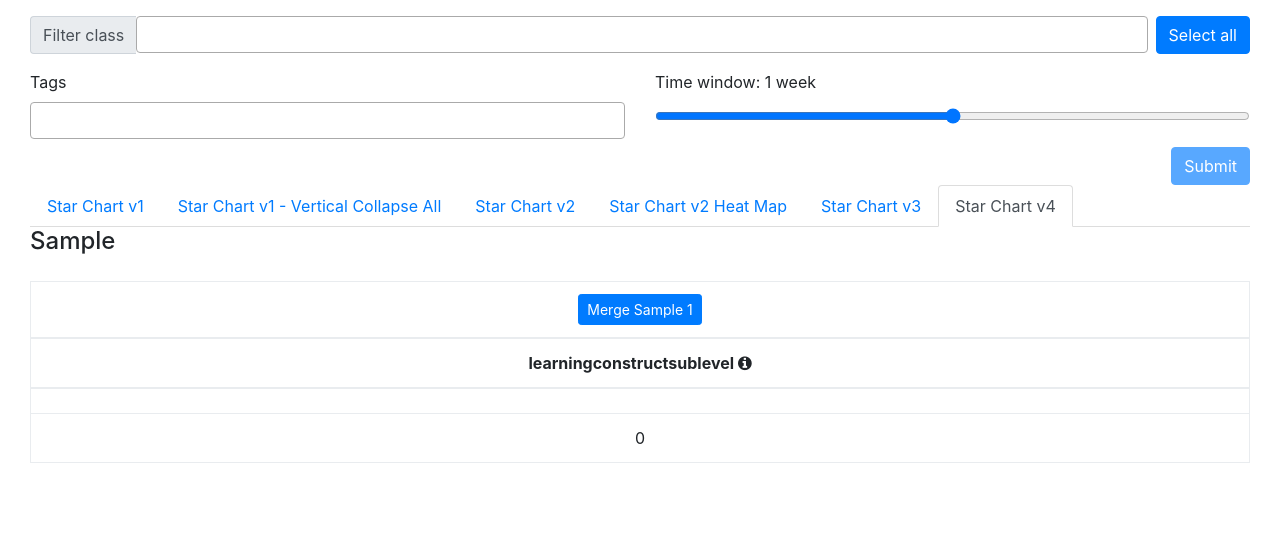
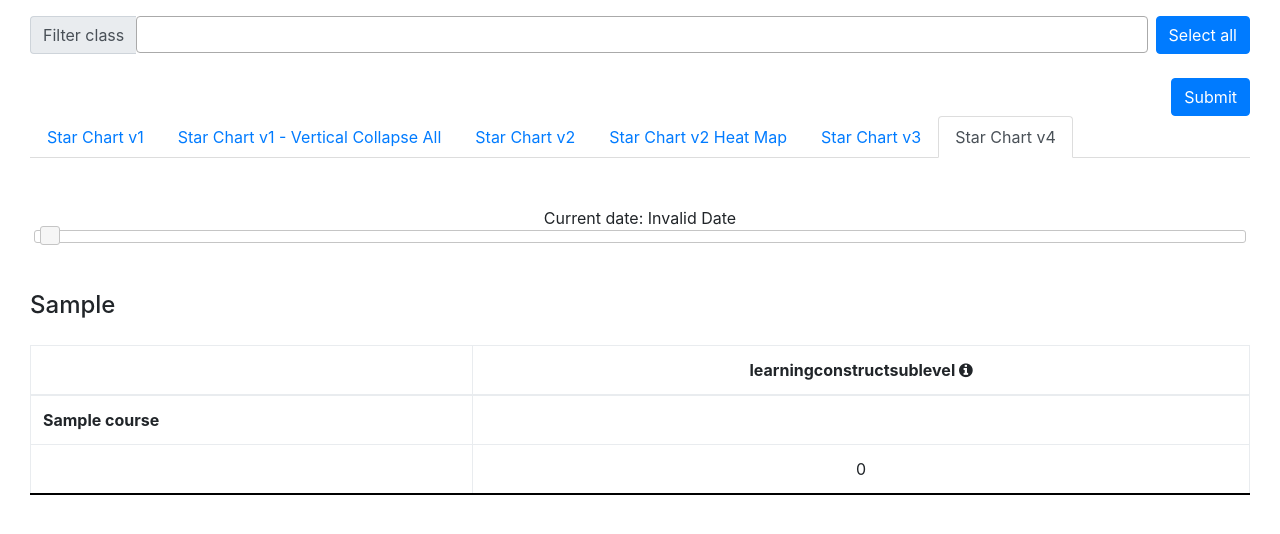
Before and after one commit to build3/LSOA, a Django app: page /observations/ in a window 1280 px wide, after a click on "Star Chart v4". Shown: the part 56-590 px from the top of the page. Run offline with Django 3.2, Linux system fonts and the light colour scheme; a user stored in the database is signed in; tables that the repository leaves empty hold one stand-in row (values such as "Sample post"); data that the repository does not hold is empty; some libraries are stand-ins or nearby versions; some web fonts are replaced.

Commit message:
LSOA-72 Change star chart 4

```diff
--- a/kidviz/choices.py
+++ /dev/null
@@ -1,5 +0,0 @@
-WEEK_1 = "1"
-WEEK_2 = "2"
-WEEK_4 = "3"
-
-TIME_WINDOW_CHOICES = ((WEEK_1, '1 week'), (WEEK_2, '2 weeks'), (WEEK_4, '4 weeks'))
--- a/kidviz/forms.py
+++ b/kidviz/forms.py
@@ -8,7 +8,6 @@
 from related_select.fields import RelatedChoiceField
 from threadlocals.threadlocals import get_current_request
 
-from kidviz.choices import TIME_WINDOW_CHOICES
 from kidviz.models import Course, LearningConstructSublevel, ContextTag, Observation
 
 
@@ -190,7 +189,6 @@
         queryset=Course.objects.all(),
         widget=forms.widgets.SelectMultiple(attrs={'class': 'form-control'})
     )
-    time_window = forms.ChoiceField(required=False, choices=TIME_WINDOW_CHOICES)
 
 
 class DraftObservationForm(ObservationForm):
--- a/kidviz/templatetags/observations.py
+++ b/kidviz/templatetags/observations.py
@@ -27,6 +27,10 @@
 
 @register.simple_tag(takes_context=True)
 def get_color_star_chart_4(context, sublevel, level_observations, construct):
-    all_observations = sum([len(observations)
-        for sublevel, observations in context['star_chart_4'][construct].items()])
+    all_observations = 0
+
+    for course, sublevels in context['star_chart_4'][construct].items():
+        all_observations += sum([len(observations)
+            for sublevel, observations in sublevels.items()])
+
     return sublevel.get_color_dark(len(level_observations), all_observations)
--- a/kidviz/views.py
+++ b/kidviz/views.py
@@ -26,7 +26,6 @@
 from related_select.views import RelatedSelectView
 from tablib import Dataset
 
-from kidviz.choices import TIME_WINDOW_CHOICES, WEEK_1
 from kidviz.exceptions import InvalidFileFormatError
 from kidviz.forms import ObservationForm, SetupForm, GroupingForm, ContextTagForm, \
     DateFilteringForm, DraftObservationForm
@@ -485,14 +484,12 @@
         date_to = None
         selected_constructs = None
         tags = None
-        time_window = WEEK_1
 
         if date_filtering_form.is_valid():
             date_from = date_filtering_form.cleaned_data['date_from']
             date_to = date_filtering_form.cleaned_data['date_to']
             selected_constructs = date_filtering_form.cleaned_data['constructs']
             tags = date_filtering_form.cleaned_data['tags']
-            time_window = date_filtering_form.cleaned_data['time_window'] or WEEK_1
             courses = date_filtering_form.cleaned_data['courses']
 
             # If there aren't any query params use default course.
@@ -504,7 +501,6 @@
 
         observations = Observation.get_observations(
             course_id, date_from, date_to, tags)
-        time_observations = Observation.get_time_observations(observations, time_window)
 
         constructs = LearningConstruct.objects.prefetch_related('levels', 'levels__sublevels').all()
         all_students = Student.get_students_by_course(course_id)
@@ -543,6 +539,9 @@
                         dot_matrix[construct][observation.course][sublevel].append(observation)
                         star_matrix_by_class[construct][observation.course][student][sublevel].append(observation)
 
+        star_chart_4, star_chart_4_dates = Observation.create_star_chart_4(
+                observations, constructs, course_id)
+
         data = super().get_context_data(**kwargs)
         data.update({
             'star_matrix': star_matrix,
@@ -556,12 +555,11 @@
             'selected_chart': self.selected_chart(),
             'star_matrix_vertical': Observation.get_vertical_stars(star_matrix),
             'star_matrix_by_class': star_matrix_by_class,
-            'star_chart_4': Observation.create_star_chart_4(
-                time_observations, all_students, constructs),
-            'time_observations_count': time_observations.count(),
+            'star_chart_4': star_chart_4,
             'COLORS_DARK': json.dumps(LearningConstructSublevel.COLORS_DARK),
-            'time_window_display': dict(
-                    date_filtering_form.fields['time_window'].choices)[time_window]
+            'min_date': Observation.get_min_date_from_observation(observations),
+            'max_date': Observation.get_max_date_from_observations(observations),
+            'star_chart_4_dates': json.dumps(star_chart_4_dates)
         })
         return data
 
@@ -571,8 +569,7 @@
             'date_from': GET_DATA.get('date_from', None),
             'date_to': GET_DATA.get('date_to', None),
             'constructs': GET_DATA.get('constructs', None),
-            'tags': GET_DATA.get('tags', None),
-            'time_window': GET_DATA.get('time_window', None)
+            'tags': GET_DATA.get('tags', None)
         })
 
 
--- a/static/slider.css
+++ /dev/null
@@ -1,9 +0,0 @@
-input[type=range]::-webkit-slider-thumb {
-    -webkit-appearance: none;
-    border: 1px solid #000000;
-    height: 30px;
-    width: 30px;
-    border-radius: 6px;
-    background: #ffffff;
-    cursor: pointer;
-}
--- /dev/null
+++ b/static/slider.js
@@ -0,0 +1,148 @@
+/**
+ * This file contains all logic for slider in star chart v4.
+ *
+ * Description of changing cells when moving slider:
+ *
+ * 1. First parse `observations` from context. Parsed dict will looks like this:
+ * {
+ *   constructID: {
+ *     classID: {
+ *         sublevelID: [Array with timestamps from `observation_date`]
+ *     }
+ *   }
+ * }
+ *
+ * 2. When sliding change value current displayed date.
+ *
+ * 3. When value in slider change, filter parsed `observation` using current
+ *   date from slider comparing two timestamps. In addition calculate new quantity of
+ *   filtered observations.
+ *
+ * 4. Use filtered observations and new quantity of observations to calculate new color for cell.
+ *
+ * 5. Change color in cells and value below them.
+ *
+ */
+
+(() => {
+    const observations = JSON.parse(window.observations) || {};
+    const COLORS_DARK = JSON.parse(window.COLORS_DARK)
+
+    $('#date-slider').slider({
+        min: dateToTime(window.minDate),
+        max: dateToTime(window.maxDate),
+        change: change,
+        slide: slide
+    });
+
+    // Set start value to min date available in slider.
+    $('#slider-value').html(`Current date: ${formatDate($('#date-slider').slider("option", "min"))}`);
+
+    /**
+     * Changes element which displays current date. Called when moving slider.
+     */
+    function slide(event, ui) {
+        $("#slider-value").html(`Current date: ${(formatDate(ui.value))}`);
+    }
+
+    /**
+     * Function called when value in slider change.
+     * Filters observations by current date on slider.
+     */
+    function change(event, ui) {
+        const timestamp = dateToTime(ui.value);
+
+        var observationsFiltered = {};
+        var allStars = {};
+
+        for (var construct in observations) {
+            observationsFiltered[construct] = {};
+
+            if (!allStars.hasOwnProperty(construct)) {
+                allStars[construct] = 0;
+            }
+
+            for (var course in observations[construct]) {
+                observationsFiltered[construct][course] = {}
+
+                for (var sublevel in observations[construct][course]) {
+                    observationsFiltered[construct][course][sublevel] = observations[construct][course][sublevel]
+                        .filter(date => dateToTime(date) > timestamp);
+
+                    allStars[construct] += observationsFiltered[construct][course][sublevel].length;
+                }
+            }
+        }
+
+        changeElements(observationsFiltered, allStars);
+    }
+
+    /**
+     * Changes colored cells and those with observations count after filtering observations by date.
+     * @param {Object} observationsFiltered - Observations filtered by date.
+     * @param {Object} allStars - Observations count per construct.
+     */
+    function changeElements(observationsFiltered, allStars) {
+        for (var construct in observationsFiltered) {
+            for (var course in observationsFiltered[construct]) {
+                for (var sublevel in observationsFiltered[construct][course]) {
+                    const color = calculateNewColor4(
+                        observationsFiltered[construct][course][sublevel].length,
+                        allStars[construct]
+                    );
+
+                    let elem = $(`.star-chart-4-table-${construct}`)
+                        .find(`.heat-${course}-${sublevel}`)
+                        .attr('bgcolor', color);
+
+                    elem[0].dataset.color = color;
+
+                    $(`.star-chart-4-table-${construct}`)
+                        .find(`.stars-${course}-${sublevel}`)
+                        .html(observationsFiltered[construct][course][sublevel].length);
+                }
+            }
+        }
+    }
+
+    /**
+     * Calculates new color for merged level. To get new color for level
+     * new percent value is calculated. When starAmount is 0 color for 0% is used.
+     * When starAmount is equal to allStars which are inside table then color with `10` key is returned.
+     * If new `percentValue` is less than 10% `LESS_THEN_10` key is used.
+     * Otherwise color is taken from the first digit from new `percentValue`. For example when
+     * `percentValue` is 73% the first digit is 7 and `7` key is used to get value from `COLORS_DARK` dict.
+     * @param {Integer} starAmount
+     * @param {Integer} constructId
+     */
+    function calculateNewColor4(starAmount, allStars) {
+        if (starAmount == 0) {
+            return COLORS_DARK["0"];
+        }
+
+        if (starAmount == allStars) {
+            return COLORS_DARK["10"];
+        }
+
+        const percentValue = 100 * starAmount / allStars;
+
+        if (percentValue < 10) {
+            return COLORS_DARK["LESS_THEN_10"]
+        } else {
+            return COLORS_DARK[percentValue.toString()[0]]
+        }
+    }
+
+    /**
+     * Create and format date to display from time in milliseconds.
+     * @param {Number} value - Time in millis.
+     */
+    function formatDate(value) {
+        let options = {"month": "long", "day": "2-digit", "year": "numeric"};
+        return new Date(value * 1000).toLocaleDateString("en-US", options);
+    }
+
+    function dateToTime(date) {
+        return new Date(date).getTime() / 1000;
+    }
+})()
--- a/static/star-chart-v4.css
+++ b/static/star-chart-v4.css
@@ -6,3 +6,13 @@
 .star-v4 h4 {
     margin-bottom: 25px;
 }
+
+input[type=range]::-webkit-slider-thumb {
+    -webkit-appearance: none;
+    border: 1px solid #000000;
+    height: 30px;
+    width: 30px;
+    border-radius: 6px;
+    background: #ffffff;
+    cursor: pointer;
+}
--- a/templates/_base_filtering.html
+++ b/templates/_base_filtering.html
@@ -7,30 +7,23 @@
     <button type="button" id="select-all-courses" class="btn btn-primary ml-2">Select all</button>
   </div>
   <div class="row">
-    <div id="date-from-row" class="col-6 {% if selected_chart == "chart_v4" %} d-none {% endif %} date-class">
+    <div id="date-from-row" class="col-6 date-class">
       <label>Date from</label>
       {{ filtering_form.date_from }}
     </div>
-    <div id="date-to-row" class="col-6 {% if selected_chart == "chart_v4" %} d-none {% endif %} date-class">
+    <div id="date-to-row" class="col-6 date-class">
       <label>Date to</label>
       {{ filtering_form.date_to }}
     </div>
   </div>
   <div class="row">
-    <div class="col-6">
+    <div id="tags-row" class="col-6 date-class">
       <label>Tags</label>
       {{ filtering_form.tags }}
     </div>
-    <div id="construct-row" class="col-6 {% if selected_chart != "chart_v3" %} d-none {% endif %} swapping">
+    <div id="construct-row" class="col-6 swapping">
       <label>Constructs</label>
       {{ filtering_form.constructs }}
-    </div>
-    <div id="time-window-row" class="col-6 {% if selected_chart != "chart_v4" %} d-none {% endif %} swapping">
-      <label>Time window: {{ time_window_display }}</label>
-      <div class="mt-1">
-        <input type="range" name="time_window" min="1" max="3"
-          value="{{ filtering_form.time_window.value }}" style="width: 100%;">
-      </div>
     </div>
   </div>
   <div class="d-flex flex-row-reverse">
--- a/templates/_star_chart_v4.html
+++ b/templates/_star_chart_v4.html
@@ -5,12 +5,22 @@
 <link rel="stylesheet" type="text/css" href="{% static 'star-chart-v4.css' %}">
 {% endblock %}
 
-{% for construct, sublevels in star_chart_4.items %}
+<div class="row mt-5">
+    <div class="col-12 text-center" id="slider-value"></div>
+</div>
+<div class="row mb-5 mr-1 ml-1">
+    <div class="col-12" id="date-slider"></div>
+</div>
+
+{% for construct, classes in star_chart_4.items %}
 <div class="star-v4">
     <h4 class="text-align-center">{{ construct.abbreviation }}</h4>
     <table class="table table-bordered star-chart-4-table-{{ construct.id }}">
         <thead>
-            <tr>
+            <!-- TODO: MERGING LEVELS AND CLASSES -->
+            <!--<tr>
+                <th scope="col">&nbsp;</th>
+
                 {% for level in construct.levels.all %}
                     <th colspan="{{ level.sublevels.count }}" data-sublevels="{{ level.sublevels.count }}" class="text-center">
                         <button class="btn btn-primary btn-sm horizontal-merge-4" id="horizontal-4-{{ level.id }}"
@@ -24,8 +34,10 @@
                             >Separate {{ level }}</button>
                     </th>
                 {% endfor %}
-            </tr>
+            </tr>-->
             <tr>
+                <th scope="col">&nbsp;</th>
+
                 {% for sublevel in construct.sublevels %}
                     <th class="align-middle text-center" scope="col"
                         title="{{ sublevel.description }}" data-toggle="tooltip"
@@ -39,21 +51,28 @@
             </tr>
         </thead>
         <tbody>
+            {% for class, sublevels in classes.items %}
                 <tr class="construct-{{ construct.id }}">
+                    <td><b>{{ class.name }}</b></td>
+
                     {% for sublevel, observations in sublevels.items %}
-                    <td data-csl-id="{{ csl_id }}" class="text-center"
+                        <td data-csl-id="{{ csl_id }}" class="text-center heat-{{ class.id }}-{{ sublevel.id }}"
                             data-color="{% get_color_star_chart_4 sublevel observations construct %}"
                             bgcolor="{% get_color_star_chart_4 sublevel observations construct %}">
                         </td>
                     {% endfor %}
                 </tr>
-            <tr class="construct-{{ construct.id }}">
+                <tr class="construct-{{ construct.id }} thicker">
+                    <td></td>
+
                     {% for sublevel, observations in sublevels.items %}
-                    <td data-csl-id="{{ csl_id }}" data-stars="{{ observations|length }}" class="text-center stars-amount">
+                        <td data-csl-id="{{ csl_id }}" data-stars="{{ observations|length }}"
+                            class="text-center stars-{{ class.id }}-{{ sublevel.id }}">
                             <span>{{ observations|length }}</span>
                         </td>
                     {% endfor %}
                 </tr>
+            {% endfor %}
         </tbody>
     </table>
 </div>
@@ -62,6 +81,10 @@
 {% block extrascripts %}
 <script>
     window.COLORS_DARK = "{{ COLORS_DARK|escapejs }}";
+    window.minDate = "{{ min_date }}";
+    window.maxDate = "{{ max_date }}";
+    window.observations = "{{ star_chart_4_dates|escapejs }}";
 </script>
 <script src="{% static 'merge4.js' %}"></script>
+<script src="{% static 'slider.js' %}"></script>
 {% endblock %}
--- a/templates/base/b4_base_base.html
+++ b/templates/base/b4_base_base.html
@@ -14,11 +14,13 @@
   <link href="{% static 'vendor/toastr/toastr.min.css' %}" rel="stylesheet">
   <link href="{% static 'vendor/datepicker/css/gijgo.min.css' %}" rel="stylesheet">
   <link href="{% static 'vendor/common/css/common.css' %}" rel="stylesheet">
+  <link href="//code.jquery.com/ui/1.12.1/themes/base/jquery-ui.css" rel="stylesheet">
   <link href="{% static 'base.css' %}" rel="stylesheet">
   {% block extrastyles %}{% endblock %}
   <script src="https://cdn.ravenjs.com/3.26.4/raven.min.js" crossorigin="anonymous"></script>
   <script>Raven.config('{% sentry_public_dsn %}').install()</script>
   <script type="text/javascript" src="{% static 'vendor/jquery/jquery-3.2.1.min.js' %}"></script>
+  <script src="https://cdnjs.cloudflare.com/ajax/libs/jqueryui/1.12.1/jquery-ui.min.js"></script>
 </head>
 <body class="h-100">
 {% block base-content %}
--- a/templates/observations.html
+++ b/templates/observations.html
@@ -5,7 +5,6 @@
 
 {% block extrastyles %}
   <link rel="stylesheet" href="{% static 'vendor/lightbox2/css/lightbox.min.css' %}">
-  <link rel="stylesheet" href="{% static 'slider.css' %}">
   <link rel="stylesheet" href="{% static 'observations.css' %}">
 {% endblock %}
 
@@ -245,14 +244,12 @@
 
         if (chart_id == "chart_v3") {
           $("#construct-row").removeClass('d-none');
-          $("#time-window-row").addClass('d-none');
           $('.date-class').removeClass('d-none');
 
           initSelect2();
           loadAllowedConstructs();
         } else if (chart_id === "chart_v4") {
           $("#construct-row").addClass('d-none');
-          $("#time-window-row").removeClass('d-none');
           $('.date-class').addClass('d-none');
         } else {
           $(".swapping").addClass('d-none');
@@ -268,15 +265,20 @@
       })
 
       // Select chart after refresh or back.
-      const url = window.location.href.split('/');
-      $(`#chartTab a[href="${url[url.length - 1]}"]`).tab('show');
+      let url = window.location.href.split('/');
+      url = url[url.length - 1].split('#');
+      $(`#chartTab a[href="#${url[url.length - 1]}"]`).tab('show');
       window.scrollTo(0, 0);
 
-      if (url[url.length - 1] == "#chart_v4") {
+      if (url[url.length - 1] == "chart_v4") {
         $("#construct-row").addClass('d-none');
-        $("#time-window-row").removeClass('d-none');
-        $('#date-from-row').addClass('d-none');
-        $('#date-to-row').addClass('d-none');
+        $('.date-class').addClass('d-none');
+      } else if (url[url.length - 1] == "chart_v3") {
+        $("#construct-row").removeClass('d-none');
+        $('.date-class').removeClass('d-none');
+      } else {
+        $("#construct-row").addClass('d-none');
+        $('.date-class').removeClass('d-none');
       }
 
       $('#select-all-courses').click(function() {
```
Also changed, not shown: kidviz/models.py (+34 -36 lines). Lines whose indentation alone changed are shown as unchanged.
